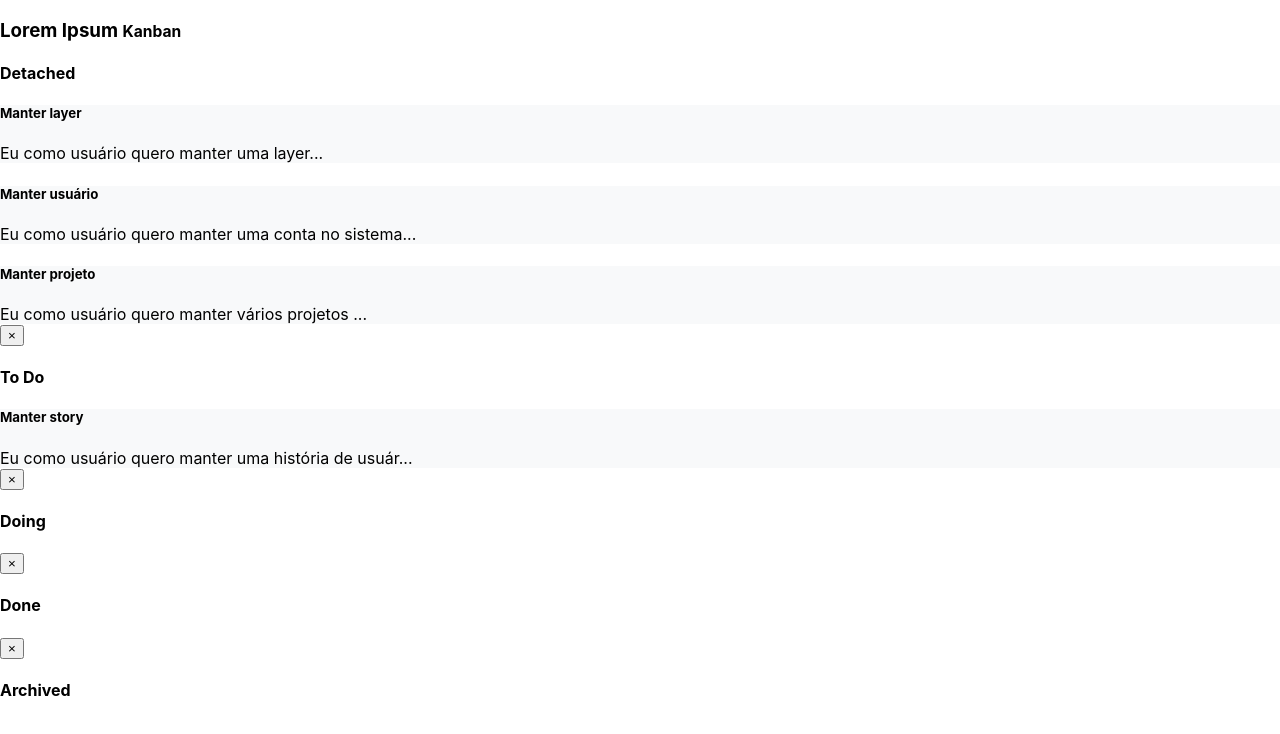
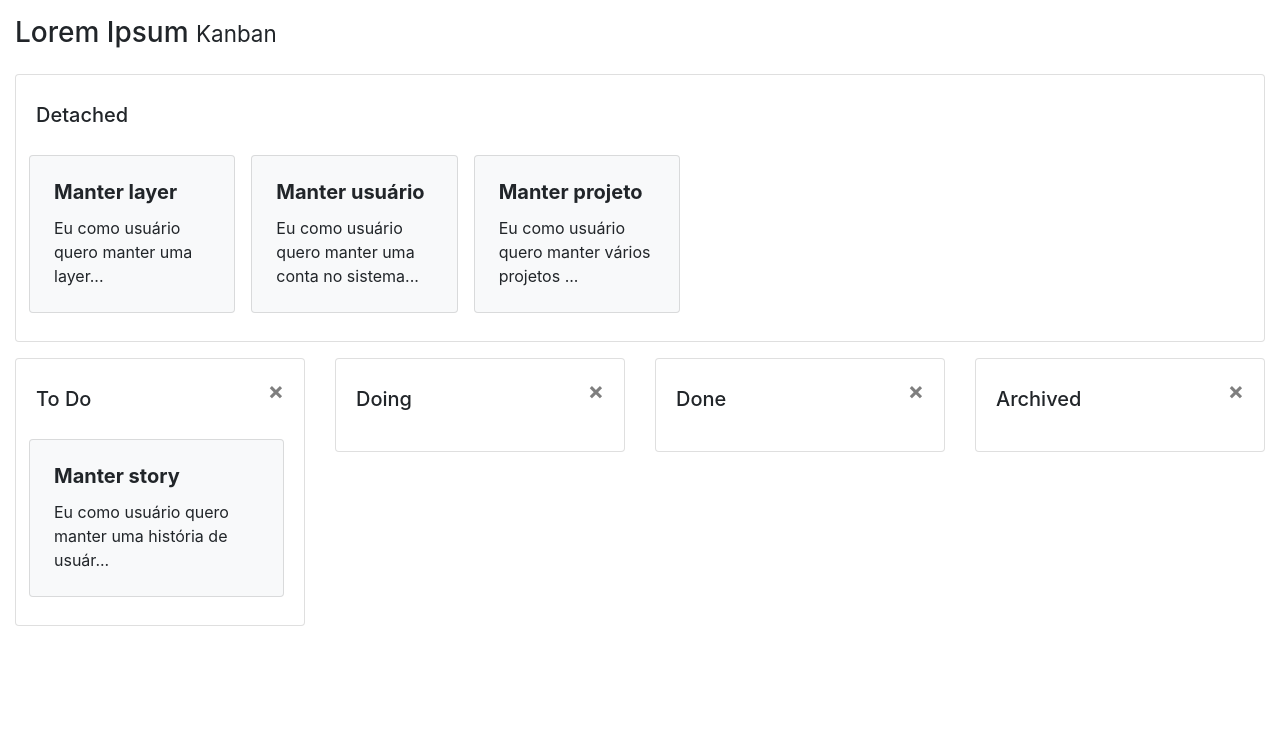
Before and after one commit to pwener/kanban-front, a React (Create React App) app: page / in a window 1280 px wide. Shown: the top 734 px of the page. Built offline with nearby package versions, Linux system fonts and the light colour scheme.

Commit message:
Change all project to use bootstrap react lib

```diff
--- a/package.json
+++ b/package.json
@@ -4,8 +4,10 @@
   "private": true,
   "dependencies": {
     "axios": "^0.19.0",
+    "bootstrap": "^4.3.1",
     "react": "^16.9.0",
     "react-beautiful-dnd": "^11.0.5",
+    "react-bootstrap": "^1.0.0-beta.12",
     "react-dom": "^16.9.0",
     "react-scripts": "2.1.1"
   },
--- a/src/App.js
+++ b/src/App.js
@@ -1,6 +1,6 @@
 import React from 'react';
 import Kanban from './components/Kanban';
-
+import 'bootstrap/dist/css/bootstrap.min.css';
 
 function App() {
   const createStory = () => {
--- a/src/components/Card.jsx
+++ b/src/components/Card.jsx
@@ -1,4 +1,6 @@
 import React from 'react';
+import CardModal from './CardModal';
+import { Card as BootstrapCard } from 'react-bootstrap';
 
 const getItemStyle = (isDragging, draggableStyle) => ({
   // some basic styles to make the items look a bit nicer
@@ -13,8 +15,9 @@ const getItemStyle = (isDragging, draggableStyle) => ({
 
 const isDetached = (id) => id === -1;
 
-const Card = ({ provided, snapshot, story }) => (
-  <div
+const Card = ({ provided, snapshot, story }) => {
+  return (
+    <BootstrapCard
       ref={provided.innerRef}
       {...provided.draggableProps}
       {...provided.dragHandleProps}
@@ -22,17 +25,20 @@ const Card = ({ provided, snapshot, story }) => (
         snapshot.isDragging,
         provided.draggableProps.style,
       )}
-    className={`card p-1 m-2 bg-faded ${isDetached(story.layer_id) ? 'col-2' : 'col-11'}`}
+      className={`p-1 m-2 bg-faded ${isDetached(story.layer_id) ? 'col-2' : 'col-11'}`}
+      onClick={() => console.info('show') }
     >
-    <div class="card-body">
-      <h5 className="card-title font-weight-bold">
+      <BootstrapCard.Body>
+        <BootstrapCard.Title className="font-weight-bold">
           {story.title}
-      </h5>
-      <span className="card-text font-weight-normal">
+        </BootstrapCard.Title>
+        <BootstrapCard.Text className="font-weight-normal">
           {story.story.slice(0, 50) + '...'}
-      </span>
-    </div>
-  </div>
+        </BootstrapCard.Text>
+      </BootstrapCard.Body>
+      <CardModal {...story} />
+    </BootstrapCard>
   );
+}
 
 export default Card;
--- /dev/null
+++ b/src/components/CardModal.jsx
@@ -0,0 +1,29 @@
+import React from 'react';
+
+const CardModal = ({
+  id,
+  modalRef,
+  title,
+  story,
+}) => (
+  <div class="modal fade" role="dialog" ref={modalRef} tabindex="-1">
+    <div class="modal-dialog" role="document">
+      <div class="modal-content">
+        <div class="modal-header">
+          <h5 class="modal-title">{title}</h5>
+          <button type="button" class="close" data-dismiss="modal" aria-label="Close">
+            <span aria-hidden="true">&times;</span>
+          </button>
+        </div>
+        <div class="modal-body">
+          <p>{ story }</p>
+        </div>
+        <div class="modal-footer">
+          <button type="button" class="btn btn-secondary" data-dismiss="modal">Close</button>
+        </div>
+      </div>
+    </div>
+  </div>
+)
+
+export default CardModal;
--- a/src/components/Kanban.jsx
+++ b/src/components/Kanban.jsx
@@ -3,6 +3,7 @@ import {
   DragDropContext,
 } from 'react-beautiful-dnd';
 import Layer from './Layer';
+import { Container, Row, Alert, Col } from 'react-bootstrap';
 
 /**
  * Help to reordering the result
@@ -147,18 +148,22 @@ class Kanban extends React.Component {
     } = this.state;
 
     return (
-      <div className="container-fluid pt-3">
-        <div className="row">
-          <div className="col-md-auto">
+      <Container fluid className="pt-3">
+        <Row>
+          <Col md="auto">
             <h3>
               {project.name} <small>Kanban</small>
             </h3>
-          </div>
-        </div>
-
+          </Col>
+        </Row>
         { alert.visible ? (
-          <div className="row">
-            <div className={`alert alert-${alert.type} alert-dismissible w-100 mt-3`} role="alert">
+          <Row>
+            <Alert
+              dismissible
+              show={alert.visible}
+              variant={alert.type}
+              className="w-100 mt-3"
+            >
               {alert.message}
               <button
                 onClick={() => this.dismissAlert()}
@@ -169,21 +174,20 @@ class Kanban extends React.Component {
               >
                 <span aria-hidden="true">&times;</span>
               </button>
-            </div>
-          </div>
-        ) : null
-        }
+            </Alert>
+          </Row>
+        ) : null}
 
         <DragDropContext onDragEnd={this.onDragEnd}>
-          <div className="row mt-3">
+          <Row className="mt-3">
             <Layer
               id={-1} // just to notify that is a unvalid layer
               title="Detached"
               stories={stories.filter(s => s.layer_id === -1)}
               isDetached
             />
-          </div>
-          <div className="row flex-row flex-sm-nowrap mt-3">
+          </Row>
+          <Row className="flex-row flex-sm-nowrap mt-3">
             {
               layers.map(l => (
                 <Layer
@@ -193,9 +197,9 @@ class Kanban extends React.Component {
                 />
               ))
             }
-          </div>
+          </Row>
         </DragDropContext>
-      </div>
+      </Container>
     );
   }
 }
--- a/src/components/Layer.jsx
+++ b/src/components/Layer.jsx
@@ -3,6 +3,7 @@ import {
   Draggable,
   Droppable,
 } from 'react-beautiful-dnd';
+import { Card as BootstrapCard, Row } from 'react-bootstrap';
 
 import Card from './Card';
 
@@ -20,8 +21,8 @@ const Layer = ({
         className={isDetached ? 'col-12' : 'col-3'}
         {...provided.droppableProps}
       >
-        <div className="card">
-          <div className="card-body">
+        <BootstrapCard>
+          <BootstrapCard.Body>
             <button
               hidden={id === -1}
               type="button"
@@ -31,10 +32,10 @@ const Layer = ({
             >
               <span aria-hidden="true">&times;</span>
             </button>
-            <h4 className="card-title text-truncate py-2">
+            <BootstrapCard.Title className="text-truncate py-2">
               {title}
-            </h4>
-            <div className={isDetached ? 'row' : ''}>
+            </BootstrapCard.Title>
+            <Row className={isDetached ? 'row' : ''}>
               { stories.map((story, index) => (
                 <Draggable
                   key={story.id}
@@ -47,9 +48,9 @@ const Layer = ({
                 </Draggable>
               ))}
               { provided.placeholder }
-            </div>
-          </div>
-        </div>
+            </Row>
+          </BootstrapCard.Body>
+        </BootstrapCard>
       </div>
     )}
   </Droppable>
```
Also changed, not shown: 1 other file (tests, documents, lock files or other folders). Lines whose indentation alone changed are shown as unchanged.
